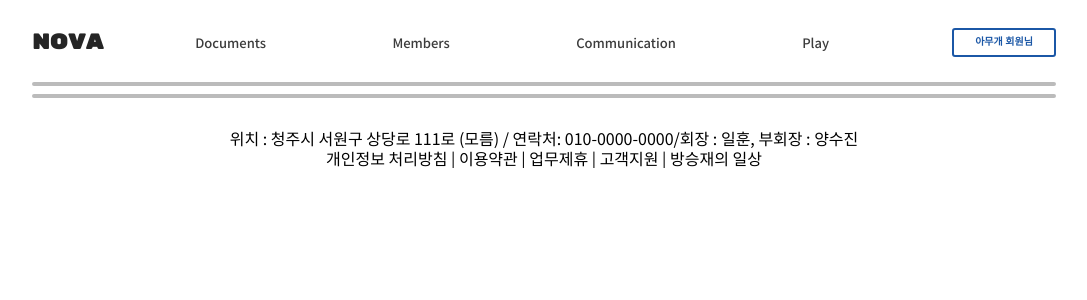
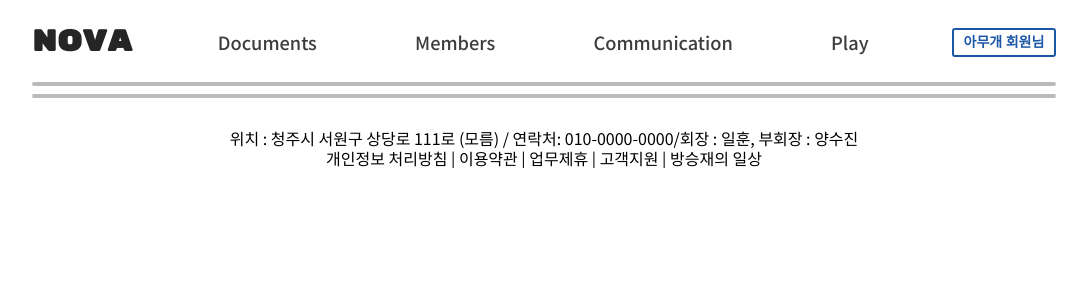
Before and after one commit to Nova-Homepage/NovaHomepage-Frontend, a Vue app in the folder frontend/: page /MainPage in a window 1280 px wide. Shown: the top 300 px of the page, without its empty margins (96-1183 px from the left). Built offline with nearby package versions, Linux system fonts and the light colour scheme.

Commit message:
Modify:  header

```diff
--- a/frontend/src/components/main/header.vue
+++ b/frontend/src/components/main/header.vue
@@ -82,10 +82,10 @@ export default {
     margin-top: 10px;
     font-family: "Noto Sans KR", sans-serif;
     min-height: 8vh;
-    font-size: 10px;
+    font-size: 14px;
   }
   .nav__logo {
-    width: 10%;
+    width: 14%;
     font-family: "Rubik Mono One", sans-serif;
     font-weight: 800;
     font-size: 2.1em;
@@ -100,7 +100,7 @@ export default {
     display: none;
   }
   .nav__wrap{
-    width:70%;
+    width:66%;
     display:flex;
     align-items: center;
   }
@@ -113,8 +113,8 @@ export default {
   .nav__menu .disableLink {
     font-size: 1.3em;
     color: #3c3c3c;
-    margin-right: 5%;
-    margin-left: 5%;
+    margin-right: 1%;
+    margin-left: 1%;
     font-weight: 500;
   }
 
```
